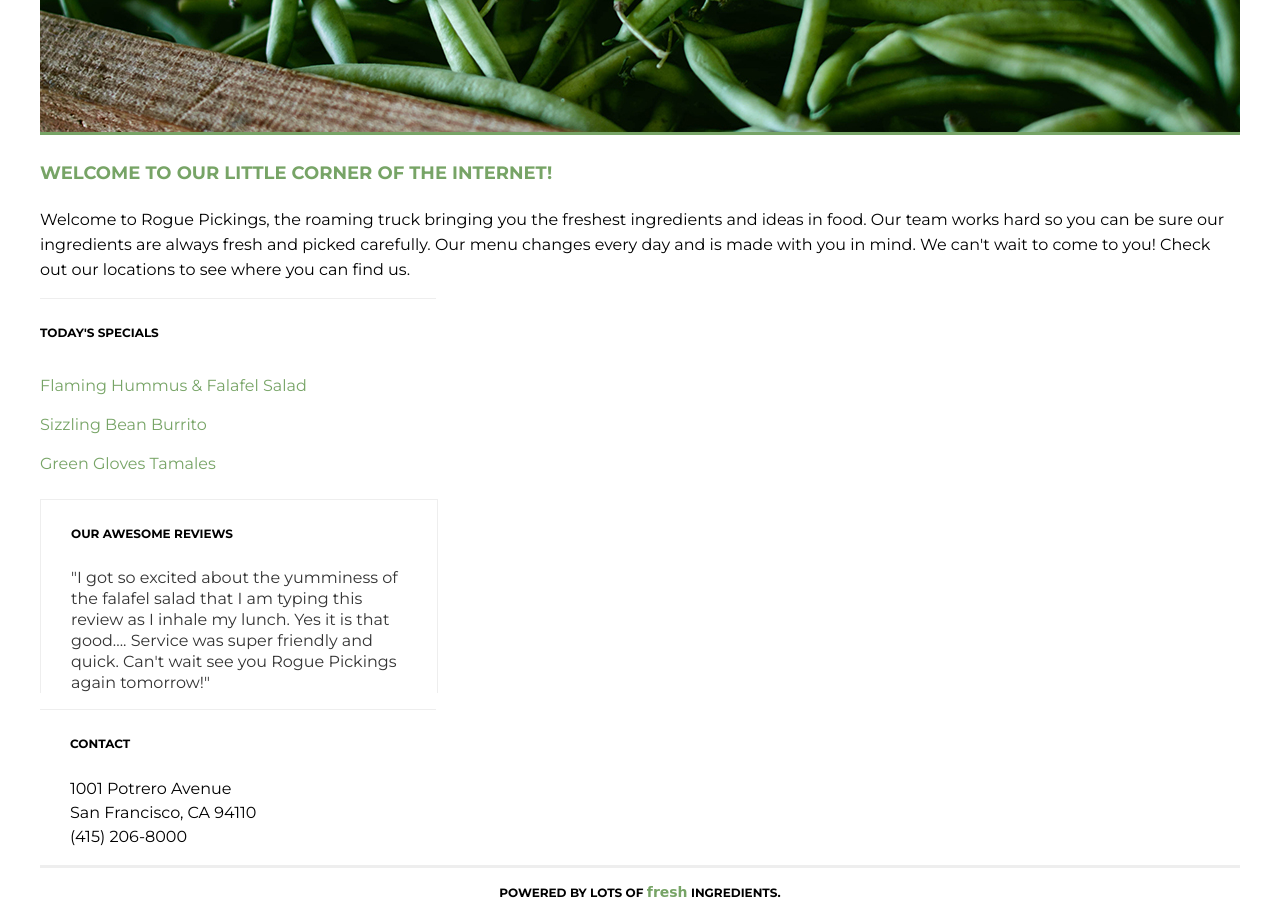
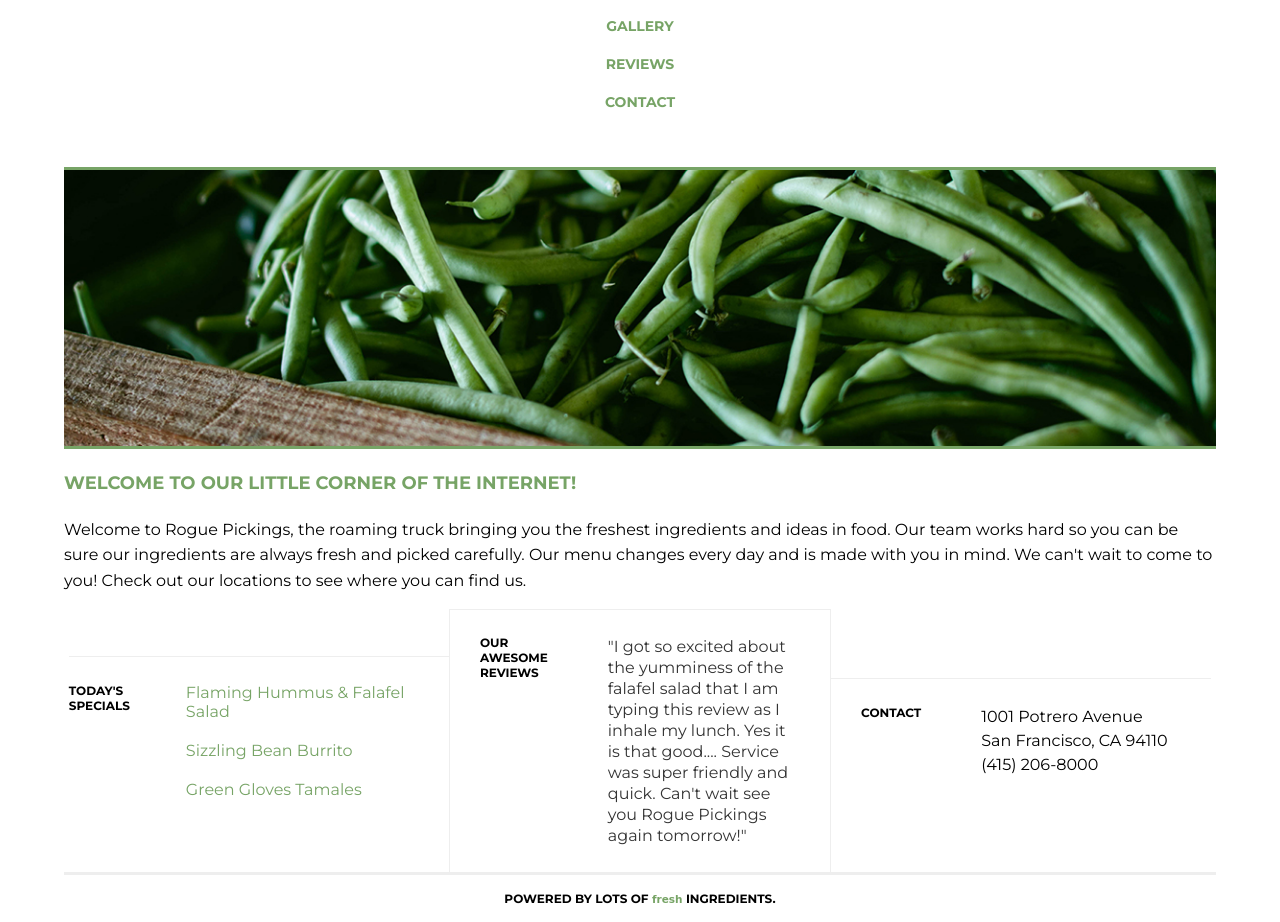
Before and after one commit to ginnywalrecht/coding-responsive-websites, a plain HTML site: page rogue-pickings-resp/index.html in a window 1280 px wide. Shown: the part 269-1191 px from the top of the page. Drawn offline with Linux system fonts and the light colour scheme; a web font is replaced by a local one.

Commit message:
Optimised for mobile

```diff
--- a/rogue-pickings-resp/css/main.css
+++ b/rogue-pickings-resp/css/main.css
@@ -1,10 +1,23 @@
+html {
+	font-style: 16px;
+}
 body {
 	font-family: 'Montserrat', Helvetica, Arial, sans-serif;
+	font-style: 1em;
+	display: flex;
+	justify-content: center;
+	align-items: center;
+	flex-flow: row wrap;
 }
 
 .container{
 	max-width: 1200px;
+	width: 90%;
 	margin: 0 auto;
+	display: flex;
+	justify-content: center;
+	align-items: center;
+	flex-flow: row wrap;
 }
 
 h1,
@@ -16,35 +29,43 @@ h4 {
 	font-weight: 700;
 }
 h1 {
-	font-size: 30px;
+	font-size: 1.875em;
 }
 h2 {
-    font-size: 24px;
+    font-size: 1.5em;
 }
 h3 {
-	font-size: 18px;
+	font-size: 1.125em;
 }
 h4 {
-	font-size: 12px;
+	font-size: 0.75em;
 }
 
 p {
-	font-size: 14px;
-	line-height: 21px;
-    padding: 0 30px;
+	font-size: 0.875em;
+	line-height: 1.313em;
+    padding: 0 1.875em;
 }
 
 /*The widths are in a percentage!*/
 header {
-	height: 110px;
 	border-bottom: 3px solid #77a466;
 	margin: 0 auto;
+	display: flex;
+	justify-content: center;
+	align-items: center;
+	flex-flow: column wrap;
+	width: 100%;
 }
 
 header h1 {
-	float: left;
+	border-bottom: 3px solid #77a466;
 	margin: 0;
-	padding: 38px 0;
+	padding: 38px 0 20px 0;
+	display: flex;
+	justify-content: center;
+	align-items: center;
+	width: 100%;
 }
 header h1 span {
 	color: #77a466;
@@ -52,6 +73,10 @@ header h1 span {
 
 header nav {
 	padding: 46px 0;
+	display: flex;
+	justify-content: center;
+	align-items: center;
+	width: 100%;
 }
 header nav ul {
 	margin: 0;
@@ -60,9 +85,12 @@ header nav ul {
 header nav ul li {
 	text-transform: uppercase;
 	font-weight: 700;
-	font-size: 14px;
-	padding: 0 10px;
-	display: inline;
+	font-size: 0.875em;
+	padding: 10px;
+	display: flex;
+	justify-content: center;
+	align-items: center;
+	flex-flow: row wrap;
 }
 header nav ul li a{
 	text-decoration: none;
@@ -73,18 +101,30 @@ header nav ul li a{
 .top-section,
 .bottom-section {
 	margin: 0 auto;
+	width: 100%;
+	display: flex;
+	justify-content: center;
+	align-items: center;
+	flex-flow: row wrap;
 }
 
 .main-image {
 	height: auto;
+
 }
 .main-image img {
 	width: 100%;
 	border-bottom: 3px solid #77a466;
+	display: flex;
+	justify-content: center;
+	align-items: center;
+	flex-flow: row nowrap;
 }
 
 .main-title {
+	flex-flow: row nowrap;
 	height: auto;
+	width: 100%;
 }
 .main-title h3 {
 	text-align: left;
@@ -93,30 +133,24 @@ header nav ul li a{
 }
 .main-title p {
 	padding: 0;
-	font-size: 16px;
-	line-height: 25px;
+	font-size: 1em;
+	line-height: 1.563em;
 }
 
 .section-one,
 .section-two,
 .section-three {
-	width: 33%;
-	height: auto;
+	width: 100%;
 	border-top: 1px solid #eee;
 }
 
-.section-one h4 {
-	padding: 10px 0;
-}
-
-.section-two {
-	border-left: 1px solid #eee;
-	border-right: 1px solid #eee;
-}
-
+.section-one h4,
 .section-two h4,
-.section-three h4 {
-	padding: 10px 30px;
+.section-three h4,
+.section-one ul li,
+.section-two p,
+.section-three p {
+	padding: 10px 0px;
 }
 
 .menu {
@@ -124,31 +158,69 @@ header nav ul li a{
 	padding: 0;
 }
 .menu li {
-	padding: 10px 0;
+	padding: 10px 30px;
 	color:#77a466;
 }
 
 .reviews {
 	color: #333;
-	font-size: 16px;
-	line-height: 21px;
+	font-size: 1em;
+	line-height: 1.313em;
 }
 
 .address {
-	font-size: 16px;
-	line-height: 24px;
+	font-size: 1em;
+	line-height: 1.5em;
 }
 
 /*The widths are in a percentage!*/
 footer {
-	height: 50px;
 	border-top: 3px solid #eee;
 	margin: 0 auto;
 	text-align: center;
+	display: flex;
+	justify-content: center;
+	align-items: center;
+	flex-flow: row wrap;
+	width: 100%;
 }
 footer span {
 	font-family: 'Galada', cursive;
 	text-transform: lowercase;
 	color: #77a466;
-	font-size: 14px;
+	font-size: 0.875em;
 }
+
+@media (min-width: 1200px) {
+	.section-two {
+		border-left: 1px solid #eee;
+		border-right: 1px solid #eee;
+	}
+
+	.section-one,
+	.section-two,
+	.section-three {
+		width: 33%;
+		display: flex;
+	}
+
+	.section-one h4,
+	.section-one ul li, {
+		padding: 10px 0;
+	}
+
+	.section-two h4,
+	.section-three h4,
+	.section-two p,
+	.section-three p {
+		padding: 10px 30px;
+	}
+
+	.menu li {
+		padding: 10px 0px;
+	}
+
+	header h1 {
+		padding: 38px 0;
+	}
+}
```
